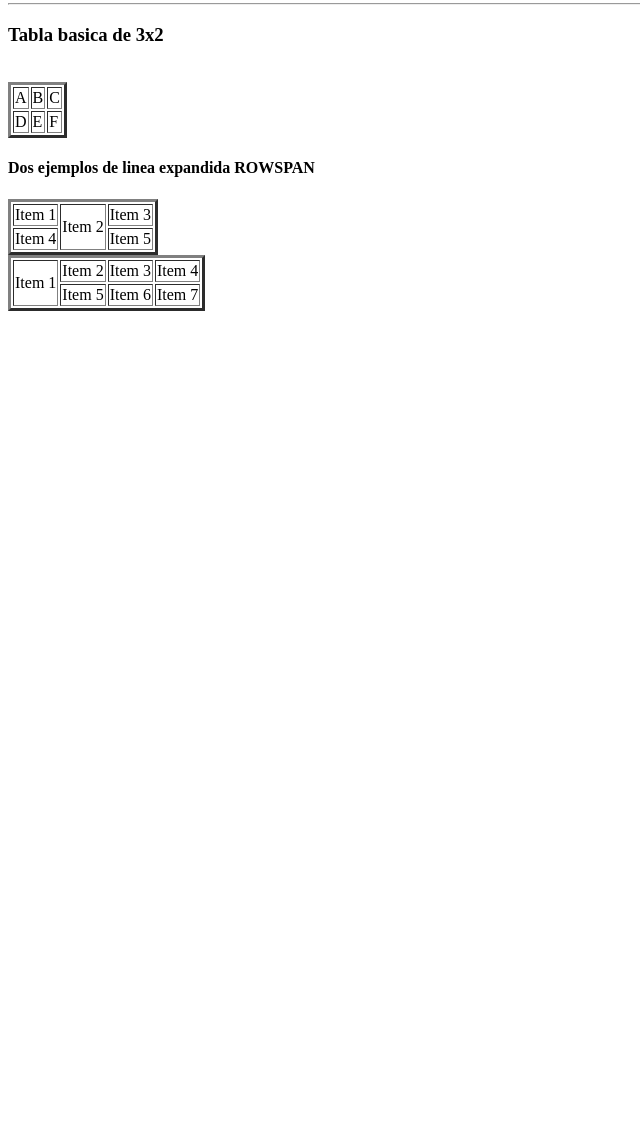
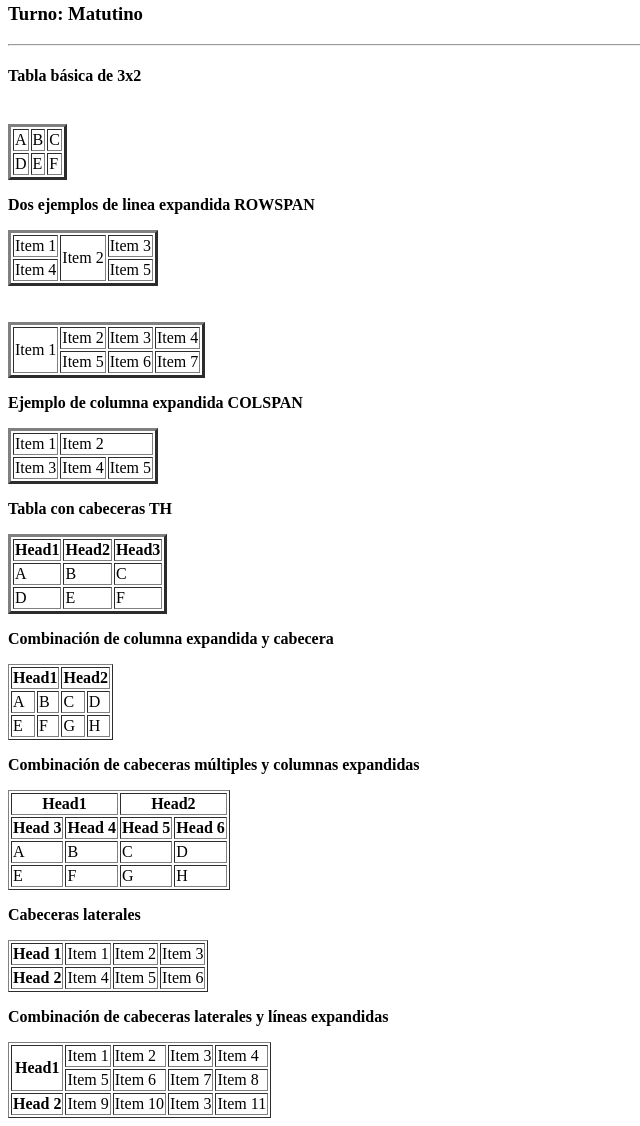
Before and after one commit to gadielito234/TABLAS, a plain HTML site: page index.html in a window 1280 px wide. Shown: the part 124-1250 px from the top of the page, without its empty margins (0-640 px from the left). Before the commit the page ends 800 px from the top, so only its background shows below. Drawn offline with Linux system fonts and the light colour scheme.

Commit message:
Se creo una pagina

```diff
--- a/index.html
+++ b/index.html
@@ -1,66 +1,206 @@
 <!DOCTYPE html>
 <html lang="en">
 <head>
-    <meta charset="UTF-8">
-    <meta name="viewport" content="width=device-width, initial-scale=1.0">
+  <meta charset="UTF-8" />
+  <meta name="viewport" content="width=device-width, initial-scale=1.0"/>
   <title>Document</title>
 </head>
 <body>
   <h1>Tarea de tablas</h1>
-    <h2>Portada</h2>
+  <h2>Gadiel Eduardo Peralta Rivera</h2>
+  <h3>Turno: Matutino</h3>
   <hr>
-    <h3>Tabla basica de 3x2</h3>
-    <br>
+
+  <h4>Tabla básica de 3x2</h4>
+  <br />
   <table border="3">
     <tbody>
-        <!--Fila 1-->
       <tr>
         <td>A</td>
         <td>B</td>
         <td>C</td>
       </tr>
-    <!--Fila 2-->
       <tr>
         <td>D</td>
         <td>E</td>
         <td>F</td>
       </tr>
-</body>
+    </tbody>
   </table>
-<h4>Dos ejemplos de linea expandida ROWSPAN</h4>
+
+  <p><b>Dos ejemplos de linea expandida ROWSPAN</b></p>
+
+  <!-- PRIMERA LISTA -->
   <table border="3">
     <tbody>
-        <!--Fila 1-->
       <tr>
         <td>Item 1</td>
         <td rowspan="2">Item 2</td>
         <td>Item 3</td>
       </tr>
-    <!--Fila 2-->
       <tr>
         <td>Item 4</td>
         <td>Item 5</td>
       </tr>
-    </body>
+    </tbody>
   </table>
+
+  <br /><br />
+
   <table border="3">
     <tbody>
-        <!--Fila 1-->
       <tr>
         <td rowspan="2">Item 1</td>
         <td>Item 2</td>
         <td>Item 3</td>
         <td>Item 4</td>
       </tr>
-    <!--Fila 2-->
       <tr>
         <td>Item 5</td>
         <td>Item 6</td>
         <td>Item 7</td>
       </tr>
-</body>
+    </tbody>
   </table>
-</html>
 
+  <p><b>Ejemplo de columna expandida COLSPAN</b></p>
+  <table border="3">
+    <tbody>
+      <tr>
+        <td>Item 1</td>
+        <td colspan="2">Item 2</td>
+      </tr>
+      <tr>
+        <td>Item 3</td>
+        <td>Item 4</td>
+        <td>Item 5</td>
+      </tr>
+    </tbody>
+  </table>
+
+  <p><b>Tabla con cabeceras TH</b></p>
+  <table border="3">
+    <thead>
+      <tr>
+        <th>Head1</th>
+        <th>Head2</th>
+        <th>Head3</th>
+      </tr>
+    </thead>
+    <tbody>
+      <tr>
+        <td>A</td>
+        <td>B</td>
+        <td>C</td>
+      </tr>
+      <tr>
+        <td>D</td>
+        <td>E</td>
+        <td>F</td>
+      </tr>
+    </tbody>
+  </table>
+
+  <p><b>Combinación de columna expandida y cabecera</b></p>
+  <table border="1">
+    <thead>
+      <tr>
+        <th colspan="2">Head1</th>
+        <th colspan="2">Head2</th>
+      </tr>
+    </thead>
+    <tbody>
+      <tr>
+        <td>A</td>
+        <td>B</td>
+        <td>C</td>
+        <td>D</td>
+      </tr>
+      <tr>
+        <td>E</td>
+        <td>F</td>
+        <td>G</td>
+        <td>H</td>
+      </tr>
+    </tbody>
+  </table>
+
+  <p><b>Combinación de cabeceras múltiples y columnas expandidas</b></p>
+  <table border="1">
+    <thead>
+      <tr>
+        <th colspan="4">Head1</th>
+        <th colspan="4">Head2</th>
+      </tr>
+      <tr>
+        <th colspan="2">Head 3</th>
+        <th colspan="2">Head 4</th>
+        <th colspan="2">Head 5</th>
+        <th colspan="2">Head 6</th>
+      </tr>
+    </thead>
+    <tbody>
+      <tr>
+        <td colspan="2">A</td>
+        <td colspan="2">B</td>
+        <td colspan="2">C</td>
+        <td colspan="2">D</td>
+      </tr>
+      <tr>
+        <td colspan="2">E</td>
+        <td colspan="2">F</td>
+        <td colspan="2">G</td>
+        <td colspan="2">H</td>
+      </tr>
+    </tbody>
+  </table>
+
+  <p><b>Cabeceras laterales</b></p>
+  <table border="1">
+    <thead>
+      <tr>
+        <th>Head 1</th>
+        <td>Item 1</td>
+        <td>Item 2</td>
+        <td>Item 3</td>
+      </tr>
+    </thead>
+    <tbody>
+      <tr>
+        <th>Head 2</th>
+        <td>Item 4</td>
+        <td>Item 5</td>
+        <td>Item 6</td>
+      </tr>
+    </tbody>
+  </table>
+
+  <p><b>Combinación de cabeceras laterales y líneas expandidas</b></p>
+  <table border="1">
+    <thead>
+      <tr>
+        <th rowspan="2">Head1</th>
+        <td>Item 1</td>
+        <td>Item 2</td>
+        <td>Item 3</td>
+        <td>Item 4</td>
+      </tr>
+      <tr>
+        <td>Item 5</td>
+        <td>Item 6</td>
+        <td>Item 7</td>
+        <td>Item 8</td>
+      </tr>
+    </thead>
+    <tbody>
+      <tr>
+        <th>Head 2</th>
+        <td>Item 9</td>
+        <td>Item 10</td>
+        <td>Item 3</td>
+        <td>Item 11</td>
+      </tr>
+    </tbody>
+  </table>
 </body>
 </html>
```
Lines whose indentation alone changed are shown as unchanged.
